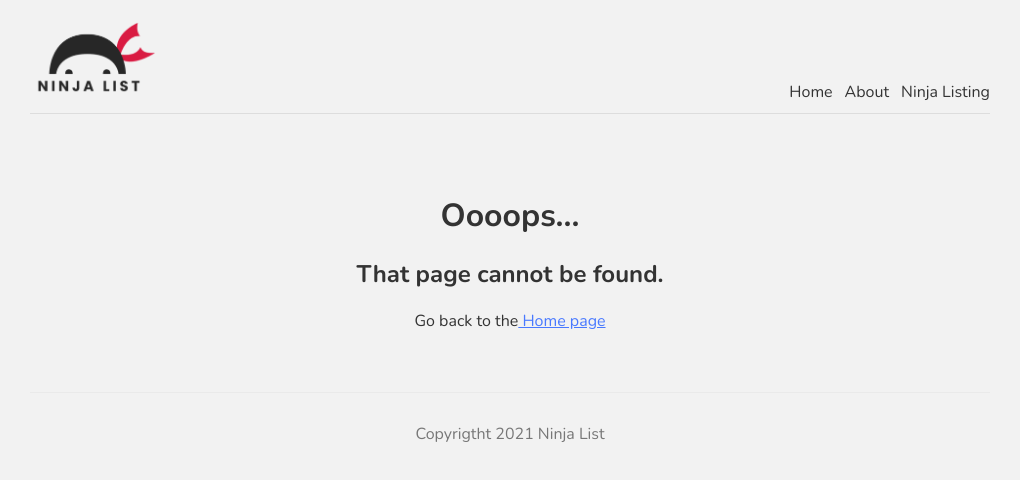
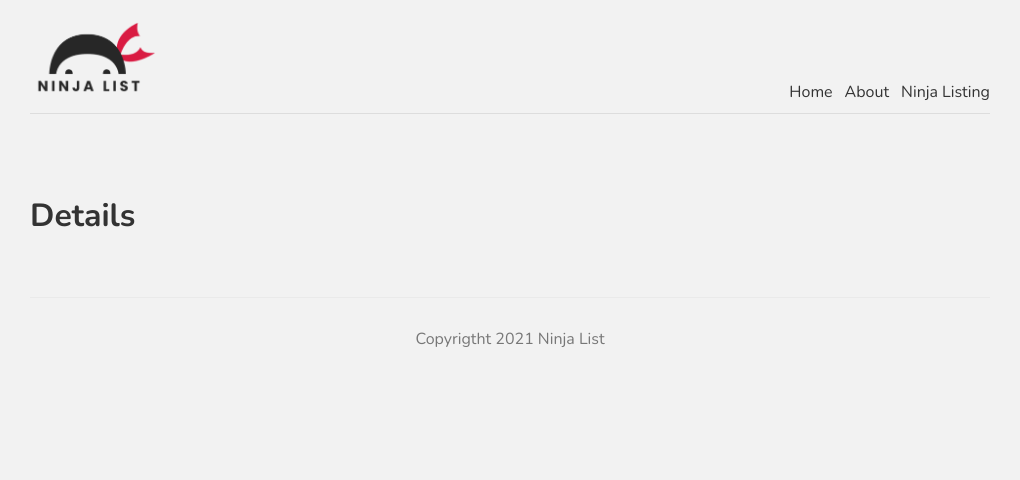
Before and after one commit to pavitpim40/NextJS-NinjaList, a Next.js app: page /ninjas/1 in a window 1280 px wide. Before the commit this address had no page. Shown: the top 480 px of the page, without its empty margins (130-1150 px from the left). Built offline with nearby package versions, Linux system fonts and the light colour scheme.

Commit message:
dynamics route

```diff
--- /dev/null
+++ b/pages/ninjas/[id].js
@@ -0,0 +1,9 @@
+const Details = () => {
+    return (
+        <div>
+            <h1>Details</h1>
+        </div>
+     );
+}
+
+export default Details;
```
Also changed, not shown: pages/ninjas/index.js (+4 -3 lines), pages/ninjas/test.js (deleted, +0 -7 lines).
